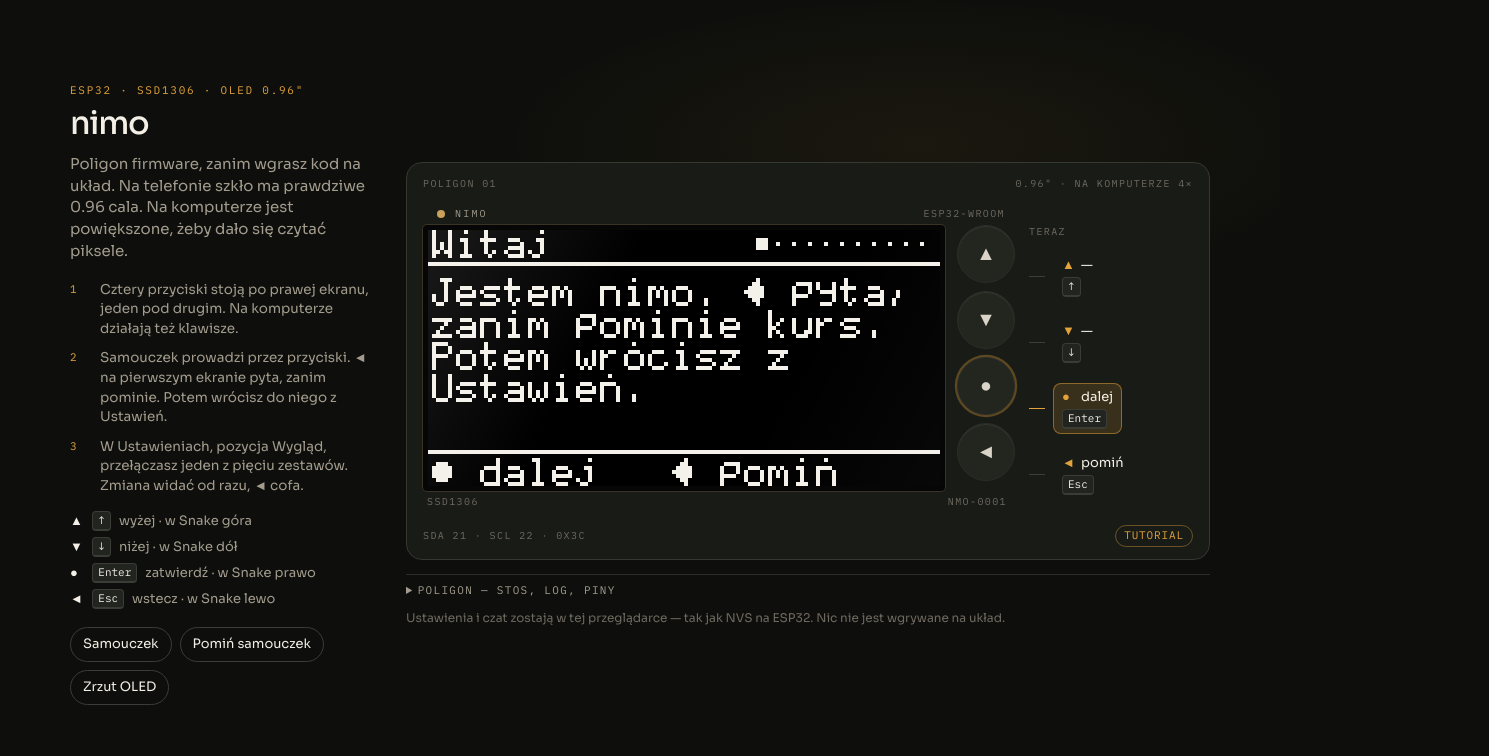
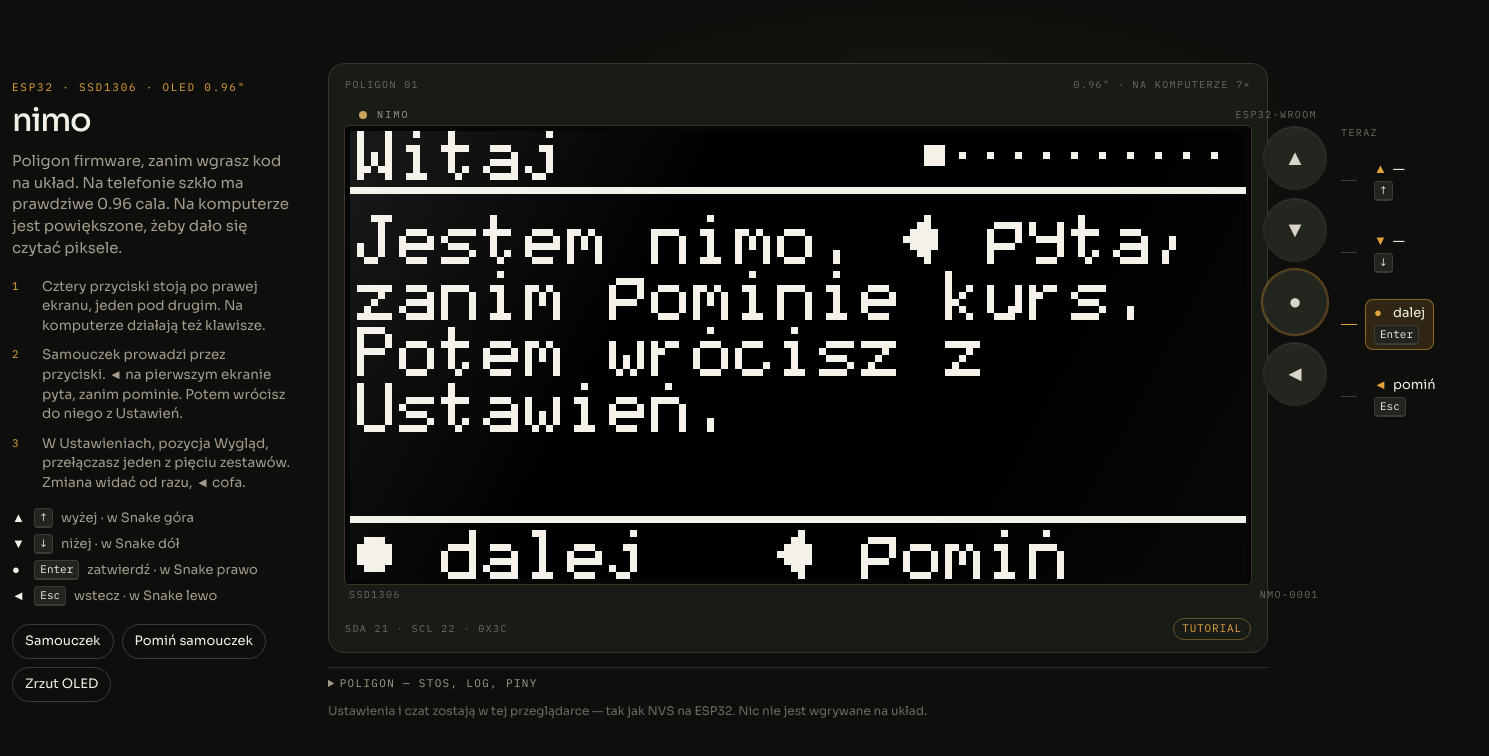
Before and after one commit to rejson59/nimo, a website: page index.html in a window 1280 px wide. Shown: the whole page, 1489 px wide, since content can reach past the window. Drawn offline with Linux system fonts and the light colour scheme; animation ran at ten frames a second.

Commit message:
Wymuś duże szkło OLED na komputerze
Podgląd trzymał stary skrypt i zostawiał ekran w skali 1:1. Rozmiar jest teraz w HTML, a telefon nadal dostaje prawdziwe 0.96 cala.

Co-authored-by: arena-agent <297053741+arena-agent@users.noreply.github.com>

```diff
--- a/css/sim.css
+++ b/css/sim.css
@@ -21,8 +21,11 @@
   --btn-edge: #2a2d28;
   --kbd-bg: #22241f;
   --kbd-edge: #3a3d36;
-  --screen-w: 512px;
-  --screen-h: 256px;
+  --screen-w: 640px;
+  --screen-h: 320px;
+  --oled-w: 640px;
+  --oled-h: 320px;
+  --oled-btn: 56px;
   --btn: 44px;
   --btn-gap: 8px;
   --well-pad: 5px;
@@ -50,15 +53,17 @@ body {
 }
 
 .page {
-  width: min(1140px, calc(100% - 32px));
+  width: min(1280px, calc(100% - 24px));
   margin: 0 auto;
   min-height: 100vh;
   display: grid;
-  grid-template-columns: minmax(240px, 300px) minmax(0, 1fr);
-  gap: 36px;
-  align-items: center;
-  padding: 28px 0 40px;
+  grid-template-columns: 1fr;
+  gap: 28px;
+  align-items: start;
+  padding: 22px 0 40px;
 }
+
+.stage { order: -1; }
 
 .eyebrow {
   margin: 0 0 8px;
@@ -296,8 +301,9 @@ summary:focus-visible {
 
 canvas {
   display: block;
-  width: var(--screen-w);
-  height: var(--screen-h);
+  width: var(--oled-w, var(--screen-w));
+  height: var(--oled-h, var(--screen-h));
+  max-width: none;
   background: var(--oled-bg, #000);
   image-rendering: pixelated;
   image-rendering: crisp-edges;
@@ -547,13 +553,16 @@ canvas {
   font-size: 12px;
 }
 
+@media (min-width: 1180px) {
+  .page {
+    grid-template-columns: minmax(220px, 280px) minmax(0, 1fr);
+    align-items: center;
+    gap: 36px;
+  }
+  .stage { order: 0; }
+}
+
 @media (max-width: 980px) {
-  .page {
-    grid-template-columns: 1fr;
-    align-items: start;
-    gap: 22px;
-    padding-top: 18px;
-  }
   h1 { font-size: 28px; }
   .keys { grid-template-columns: 1fr 1fr; }
   .poligon-grid { grid-template-columns: 1fr; }
--- a/index.html
+++ b/index.html
@@ -3,6 +3,8 @@
 <head>
   <meta charset="utf-8" />
   <meta name="viewport" content="width=device-width, initial-scale=1" />
+  <meta http-equiv="Cache-Control" content="no-cache, no-store, must-revalidate" />
+  <meta http-equiv="Pragma" content="no-cache" />
   <meta name="color-scheme" content="dark" />
   <title>nimo · symulator OLED 128×64</title>
   <meta name="description" content="Poligon firmware dla miniaturowego urządzenia nimo: ESP32 i ekran OLED 0.96 cala, 128×64." />
@@ -10,7 +12,49 @@
   <link rel="preconnect" href="https://fonts.googleapis.com" />
   <link rel="preconnect" href="https://fonts.gstatic.com" crossorigin />
   <link href="https://fonts.googleapis.com/css2?family=IBM+Plex+Mono:wght@400;500&family=Sora:wght@400;500;600&display=swap" rel="stylesheet" />
-  <link rel="stylesheet" href="css/sim.css" />
+  <link rel="stylesheet" href="css/sim.css?v=desk3" />
+  <style>
+    #oled {
+      width: var(--oled-w, 640px) !important;
+      height: var(--oled-h, 320px) !important;
+      max-width: none !important;
+    }
+    .btn-col { width: var(--oled-btn, 56px) !important; }
+    .hw {
+      width: var(--oled-btn, 56px) !important;
+      height: var(--oled-btn, 56px) !important;
+    }
+  </style>
+  <script>
+    (function () {
+      function fit() {
+        var ua = navigator.userAgent || "";
+        var w = window.innerWidth || 1024;
+        var h = window.innerHeight || 800;
+        var phone = w < 700 && Math.min(w, h) < 540 && /iPhone|iPod|Android|Mobile/i.test(ua) && !/Windows NT/i.test(ua);
+        var root = document.documentElement;
+        if (phone) {
+          var ppm = (/iPhone|iPad|iPod/.test(ua) ? 163 : 160) / 25.4;
+          root.style.setProperty("--oled-w", (21.744 * ppm).toFixed(2) + "px");
+          root.style.setProperty("--oled-h", (10.864 * ppm).toFixed(2) + "px");
+          root.style.setProperty("--oled-btn", "44px");
+          return;
+        }
+        var side = w < 1100 ? 92 : 300;
+        var availW = Math.max(200, w - side - 24);
+        var availH = Math.max(140, h - 96);
+        var s = Math.floor(Math.min(availW / 128, availH / 64, 8));
+        if (s < 2) s = 2;
+        if (s < 4 && availW >= 520) s = 4;
+        if (s > 8) s = 8;
+        root.style.setProperty("--oled-w", (128 * s) + "px");
+        root.style.setProperty("--oled-h", (64 * s) + "px");
+        root.style.setProperty("--oled-btn", Math.max(48, Math.min(64, Math.round((64 * s - 24) / 4))) + "px");
+      }
+      fit();
+      window.addEventListener("resize", fit);
+    })();
+  </script>
 </head>
 <body>
   <div class="page">
@@ -158,6 +202,6 @@
     </div>
   </div>
   <noscript>Symulator potrzebuje JavaScript — firmware liczy się w przeglądarce, zanim trafi na ESP32.</noscript>
-  <script type="module" src="js/platform/main.js"></script>
+  <script type="module" src="js/platform/main.js?v=desk3"></script>
 </body>
 </html>
--- a/js/platform/main.js
+++ b/js/platform/main.js
@@ -74,9 +74,10 @@ function cssPxPerMm() {
 
 function isPhone() {
   const ua = navigator.userAgent || "";
-  const touch = navigator.maxTouchPoints > 0;
-  const ios = /iPhone|iPad|iPod/.test(ua) || (navigator.platform === "MacIntel" && touch);
-  return ios || /Android/i.test(ua);
+  const w = window.innerWidth || 1200;
+  const h = window.innerHeight || 800;
+  if (w >= 700 || Math.min(w, h) >= 540) return false;
+  return /iPhone|iPod|Android|Mobile/i.test(ua) && !/Windows NT/i.test(ua);
 }
 
 /**
@@ -94,14 +95,14 @@ function glassCssPx() {
   const w = (GLASS_W_MM * pxPerMm) / zoom;
   const h = (GLASS_H_MM * pxPerMm) / zoom;
   if (phone) return { w, h, zoom: 1, life: true };
-  const stage = document.querySelector(".stage");
-  const stageW = stage ? stage.clientWidth : window.innerWidth;
-  const side = window.innerWidth < 980 ? 72 : 220;
-  const availW = Math.max(128, stageW - side);
-  const availH = Math.max(160, window.innerHeight - 140);
-  let s = Math.floor(Math.min(availW / 128, availH / 64));
-  if (s < 4) s = 4;
-  if (s > 6) s = 6;
+  const wdw = window.innerWidth || 1200;
+  const side = wdw < 1100 ? 92 : 300;
+  const availW = Math.max(200, wdw - side - 24);
+  const availH = Math.max(140, window.innerHeight - 96);
+  let s = Math.floor(Math.min(availW / 128, availH / 64, 8));
+  if (s < 2) s = 2;
+  if (s < 4 && availW >= 520) s = 4;
+  if (s > 8) s = 8;
   return { w: 128 * s, h: 64 * s, zoom: s, life: false };
 }
 
@@ -117,9 +118,14 @@ function applyScale() {
   glass = glassCssPx();
   scale = backingFor(glass.w);
   const root = document.documentElement;
-  const btn = glass.life ? 44 : Math.max(44, Math.min(60, Math.round((glass.h - 24) / 4)));
-  root.style.setProperty("--screen-w", glass.w.toFixed(2) + "px");
-  root.style.setProperty("--screen-h", glass.h.toFixed(2) + "px");
+  const btn = glass.life ? 44 : Math.max(48, Math.min(64, Math.round((glass.h - 24) / 4)));
+  const wpx = glass.w.toFixed(2) + "px";
+  const hpx = glass.h.toFixed(2) + "px";
+  root.style.setProperty("--screen-w", wpx);
+  root.style.setProperty("--screen-h", hpx);
+  root.style.setProperty("--oled-w", wpx);
+  root.style.setProperty("--oled-h", hpx);
+  root.style.setProperty("--oled-btn", btn + "px");
   root.style.setProperty("--btn", btn + "px");
   root.style.setProperty("--btn-gap", "8px");
   const read = document.getElementById("size-readout");
```
